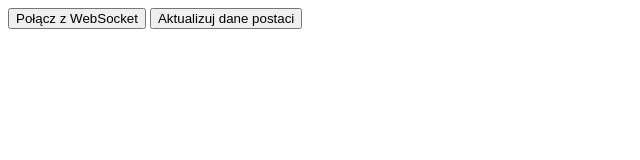
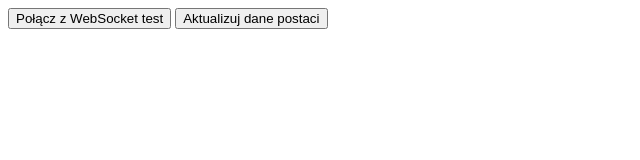
Before and after one commit to marksoft92/mmorpg-frontend, a website built with webpack: page index.html in a window 1280 px wide. Shown: the full height of the page, 0-640 px from the left. Built offline with nearby package versions, Linux system fonts and the light colour scheme; files whose address does not match are found by name.

Commit message:
test git

```diff
--- a/index.html
+++ b/index.html
@@ -6,7 +6,7 @@
     <title>WebSocket Example</title>
 </head>
 <body>
-    <button id="connectButton">Połącz z WebSocket</button>
+    <button id="connectButton">Połącz z WebSocket test</button>
     <button id="updateButton">Aktualizuj dane postaci</button>
 
     <script src="js/client.js"></script>
```
